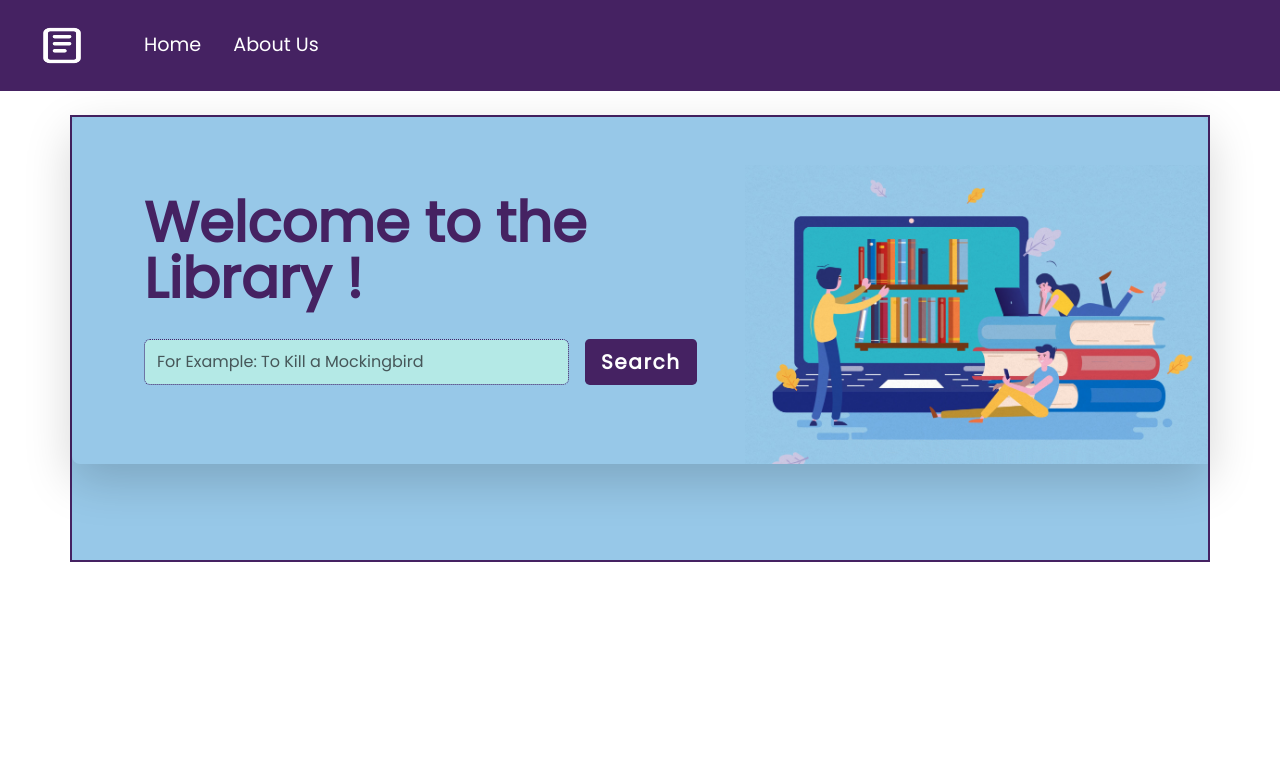
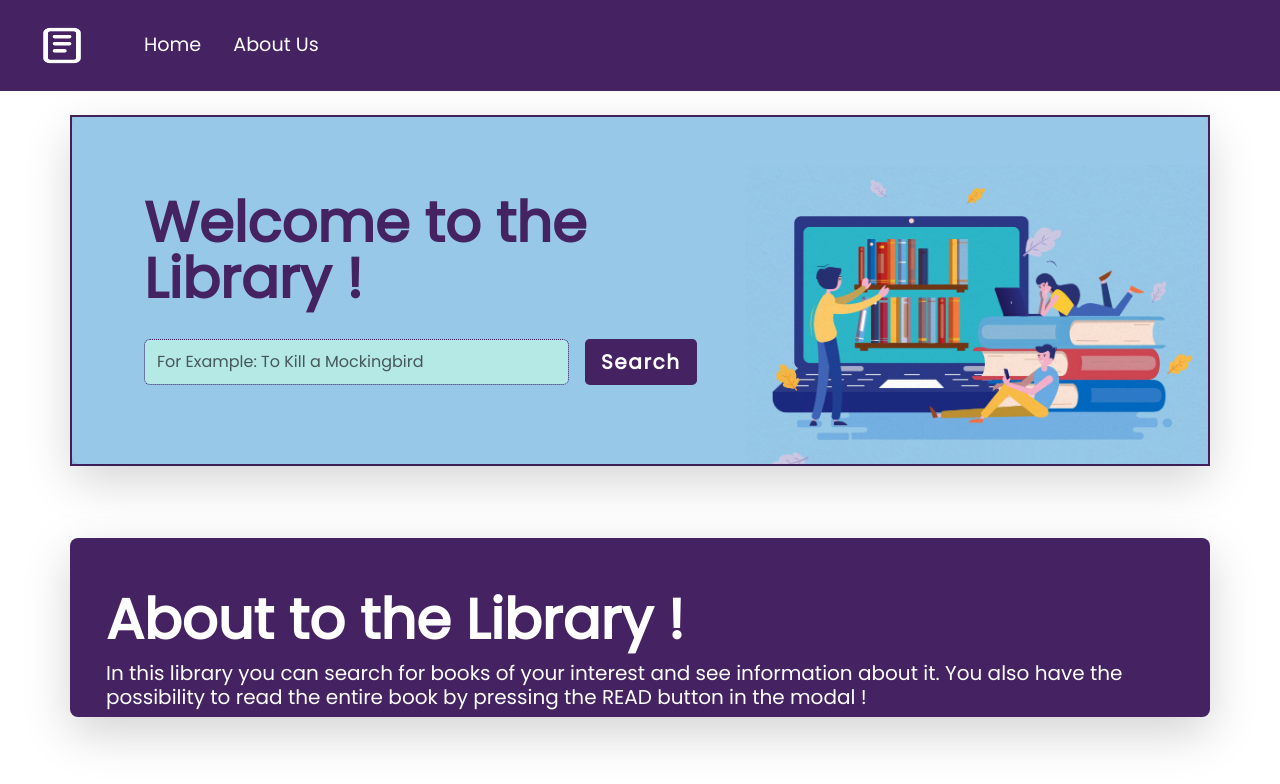
Before and after one commit to matifelitti/React-Books-API, a React (Vite) app: page / in a window 1280 px wide. Shown: the top 784 px of the page. Built offline with nearby package versions, Linux system fonts and the light colour scheme.

Commit message:
card and modal styles, about container

```diff
--- /dev/null
+++ b/src/About.css
@@ -0,0 +1,4 @@
+#about-container {
+  background-color: rgba(69, 34, 98, 255);
+  color: white;
+}
--- /dev/null
+++ b/src/About.jsx
@@ -0,0 +1,22 @@
+import React from "react";
+import "./About.css";
+
+function About() {
+  return (
+    <div className="container my-4 mt-5">
+      <div
+        className="row p-4 pb-0 pe-lg-0 pt-lg-5 justify-content-md-start rounded-3 border-none shadow-lg"
+        id="about-container"
+      >
+        <h1 className="display-4 fw-bold lh-2">About to the Library !</h1>
+        <h5>
+          In this library you can search for books of your interest and see
+          information about it. You also have the possibility to read the entire
+          book by pressing the READ button in the modal !
+        </h5>
+      </div>
+    </div>
+  );
+}
+
+export default About;
--- a/src/App.jsx
+++ b/src/App.jsx
@@ -2,12 +2,14 @@ import "bootstrap/dist/css/bootstrap.css";
 import "./App.css";
 import Navbar from "./Navbar";
 import SearchContainer from "./SearchContainer";
+import About from "./About";
 
 function App() {
   return (
     <>
       <Navbar />
       <SearchContainer />
+      <About />
     </>
   );
 }
--- a/src/Card.css
+++ b/src/Card.css
@@ -1,7 +1,12 @@
 .card {
+  width: 240px;
   background-color: rgb(180, 233, 230);
   border: 2px solid rgba(69, 34, 98, 255);
   cursor: pointer;
+}
+
+.card:hover {
+  transform: scale(0.95);
 }
 
 .card-img-top {
--- a/src/Card.jsx
+++ b/src/Card.jsx
@@ -13,7 +13,7 @@ function Card({ bookData }) {
   };
 
   return (
-    <div className="row m-5 justify-content-center">
+    <div className="row justify-content-center">
       {bookData.map((item) => {
         const thumbnail =
           item.volumeInfo.imageLinks &&
@@ -26,16 +26,16 @@ function Card({ bookData }) {
           return (
             <div
               key={item.id}
-              className="card col-md-3 mx-3 my-3"
+              className="card mt-4 mx-4"
               onClick={() => handleShow(item)}
             >
               <img
                 src={thumbnail}
-                className="card-img-top mx-auto m-3 p-3"
+                className="card-img-top mx-auto m-2 p-2"
                 alt="book image"
               />
               <div className="card-body">
-                <h5 className="card-title fw-bold fs-5 text-center">{title}</h5>
+                <h5 className="card-title fw-bold fs-6 text-center">{title}</h5>
                 <p className="card-text text-center">{authors}</p>
               </div>
             </div>
--- a/src/Modal.css
+++ b/src/Modal.css
@@ -4,7 +4,7 @@
   left: 0;
   width: 100%;
   height: 100%;
-  background-color: rgba(0, 0, 0, 0.5);
+  background-color: rgba(0, 0, 0, 0.7);
   z-index: 999;
   display: flex;
   justify-content: center;
@@ -18,9 +18,6 @@
   max-height: 90vh;
   max-width: 600px;
   width: 90%;
-  overflow: hidden;
-  display: flex;
-  flex-direction: column;
 }
 
 .modal-header {
@@ -28,14 +25,12 @@
   color: white;
   border-bottom: 2px solid rgba(69, 34, 98, 255);
   padding: 1rem;
-  display: flex;
-  align-items: center;
 }
 
 .modal-header img {
   width: 120px;
   height: auto;
-  margin-right: 1rem;
+  margin-right: 2rem;
 }
 
 .modal-title {
@@ -48,7 +43,24 @@
   flex: 1;
   padding: 1rem;
   overflow-y: auto;
+  scrollbar-color: rgba(69, 34, 98, 255) #ffffff;
+  border-radius: 10px;
 }
+
+.modal-body::-webkit-scrollbar-track {
+  background: #f1f1f1;
+}
+
+.modal-body::-webkit-scrollbar-thumb {
+  background: rgba(69, 34, 98, 255);
+  border-radius: 10px;
+}
+
+.modal-body::-webkit-scrollbar-thumb:hover {
+  background: rgba(69, 34, 98, 255);
+}
+
+/* Para navegadores que no soportan las pseudo-clases de WebKit */
 
 .modal-body .content {
   color: rgba(69, 34, 98, 255);
--- a/src/Modal.jsx
+++ b/src/Modal.jsx
@@ -14,10 +14,10 @@ const Modal = ({ show, item, close }) => {
       <div className="modal-content">
         <div className="modal-header">
           <img src={thumbnail} alt="book image" />
-          <h5 className="modal-title">{item.volumeInfo.title}</h5>
+          <h5 className="modal-title fw-bold fs-5">{item.volumeInfo.title}</h5>
         </div>
         <div className="modal-body">
-          <div className="content">
+          <div className="content fs-6">
             <p>{item.volumeInfo.description}</p>
             <p>
               <strong>Authors:</strong> {item.volumeInfo.authors.join(", ")}
--- a/src/SearchContainer.jsx
+++ b/src/SearchContainer.jsx
@@ -10,7 +10,7 @@ function SearchContainer() {
   const searchBooks = () => {
     axios
       .get(
-        `https://www.googleapis.com/books/v1/volumes?q=${searchInput}&key=AIzaSyBJ4bH0jtAP7_hL0NIE-5-hxj04y2KYaAk&maxResults=20`
+        `https://www.googleapis.com/books/v1/volumes?q=${searchInput}&key=AIzaSyBJ4bH0jtAP7_hL0NIE-5-hxj04y2KYaAk&maxResults=22`
       )
       .then((res) => setBookData(res.data.items))
       .catch((error) => console.log(error));
@@ -28,6 +28,7 @@ function SearchContainer() {
   };
 
   return (
+    <div>
       <div className="container my-4" id="search-container">
         <div className="row p-4 pb-0 pe-lg-0 pt-lg-5 align-items-center rounded-3 border-none shadow-lg">
           <div className="col-lg-7 p-3 p-lg-5 pt-lg-3">
@@ -68,6 +69,7 @@ function SearchContainer() {
             />
           </div>
         </div>
+      </div>
       <Card bookData={bookData} />
     </div>
   );
```
Lines whose indentation alone changed are shown as unchanged.
